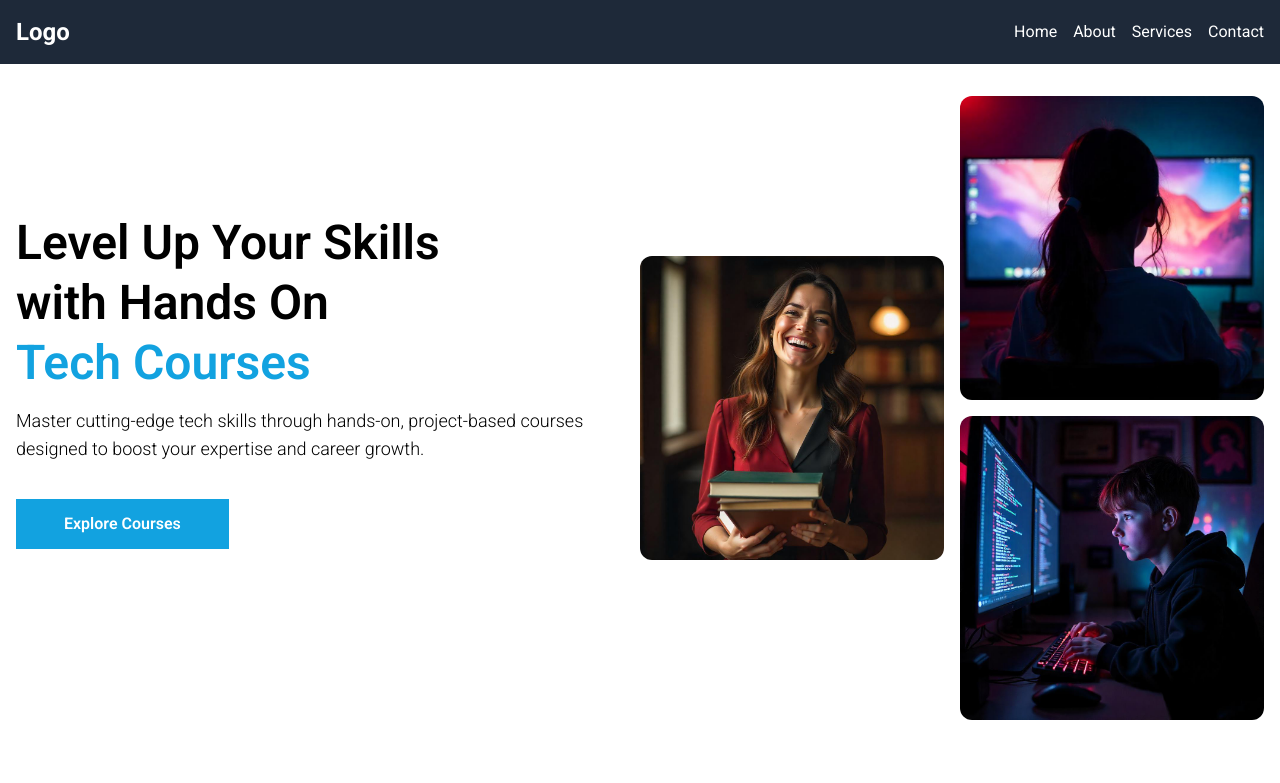
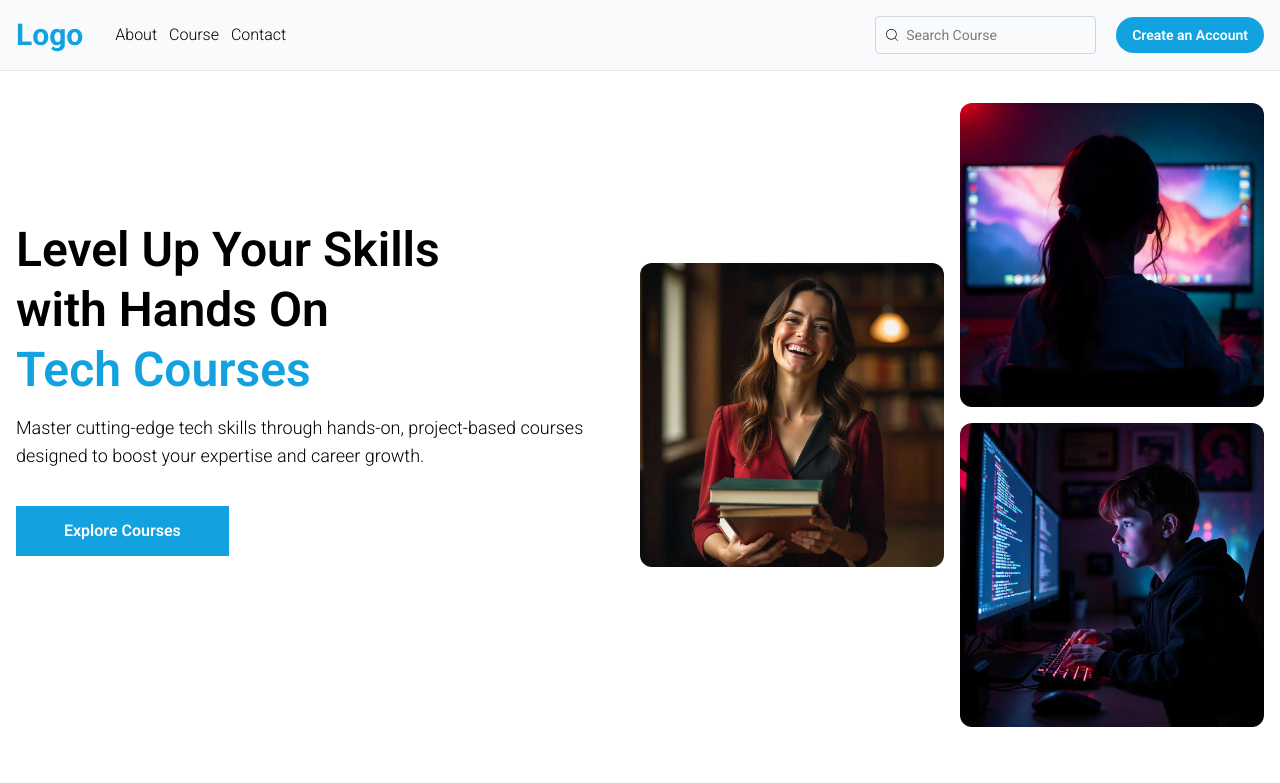
Before and after one commit to mehedifiz/school-of-robotics-client, a React (Vite) app: page / in a window 1280 px wide. Shown: the top 783 px of the page. Built offline with nearby package versions, Linux system fonts and the light colour scheme; what tailwindcss-animated would draw is missing.

Commit message:
I have created the nav bar

```diff
--- a/src/components/Nav.jsx
+++ b/src/components/Nav.jsx
@@ -1,18 +1,32 @@
+import { CiSearch } from "react-icons/ci";
+import { Link, NavLink } from "react-router-dom";
+
 const Nav = () => {
    return (
-      <nav className="bg-gray-800 p-4 2xl:px-32">
-         <div className=" mx-auto flex justify-between items-center">
-            <h2 className="text-2xl text-white font-bold">Logo</h2>
-            <ul className="flex space-x-4">
-               <li className="text-white hover:text-gray-400"><a href="#">Home</a></li>
-               <li className="text-white hover:text-gray-400"><a href="#">About</a></li>
-               <li className="text-white hover:text-gray-400"><a href="#">Services</a></li>
-               <li className="text-white hover:text-gray-400"><a href="#">Contact</a></li>
-            </ul>
-         </div>
+      <nav className="border-b bg-slate-50 border-gray-200">
+         <div className="max-w-7xl mx-auto p-4">
+            <div className=" mx-auto flex justify-between items-center">
+               <div className="flex items-center gap-x-8">
+                  <Link to='/' className="text-3xl text-primary font-bold">Logo</Link>
+                  <ul className="flex space-x-3 font-light">
+                     <NavLink to='/about'>About</NavLink>
+                     <NavLink to='/course'>Course</NavLink>
+                     <NavLink to='/contact'>Contact</NavLink>
+                  </ul>
+               </div>
 
-         <div>
+               <div className="flex items-center space-x-5">
+                  <form className="border flex items-center border-gray-300  rounded-sm pl-2 ">
+                     <CiSearch />
+                     <input type="search" name="" className="p-1.5 outline-0 border-none placeholder:text-sm" placeholder="Search Course"/>
+                  </form>
 
+                  <Link to='/register' className="bg-primary px-4 py-2 rounded-full text-white inline-block text-sm font-semibold">
+                  Create an Account</Link>
+               </div>
+
+
+            </div>
          </div>
       </nav>
    );
```
